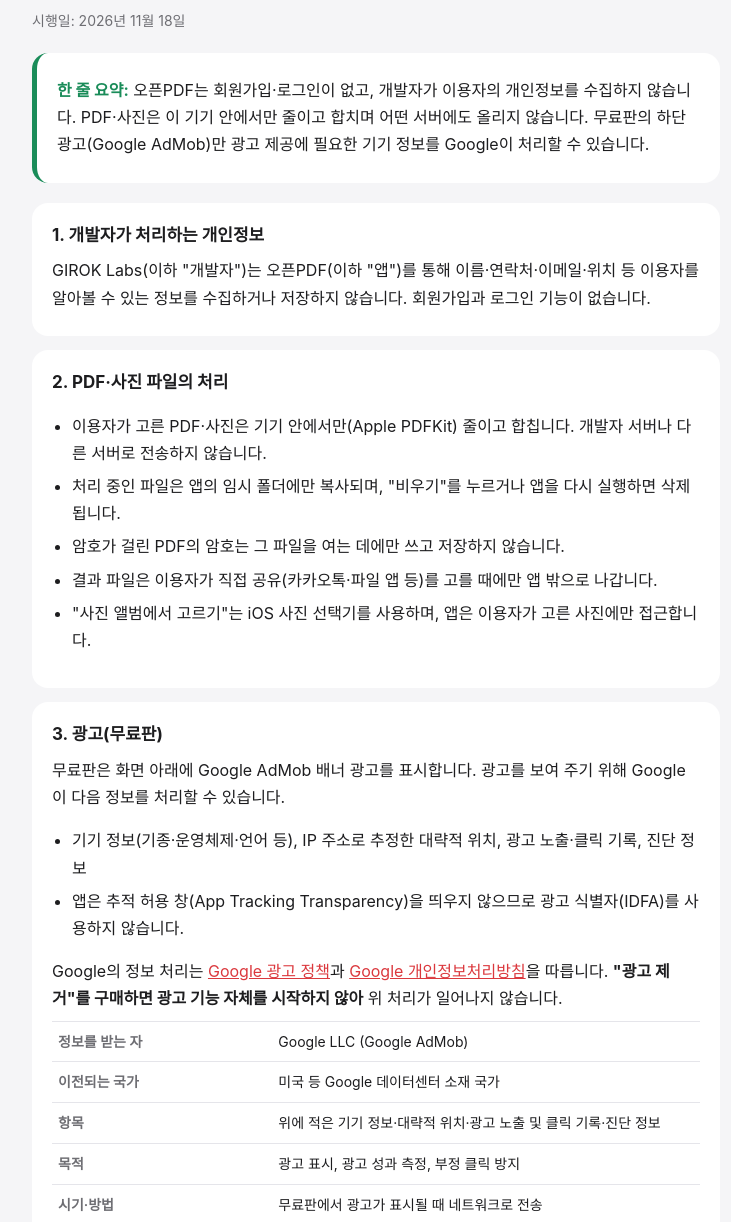
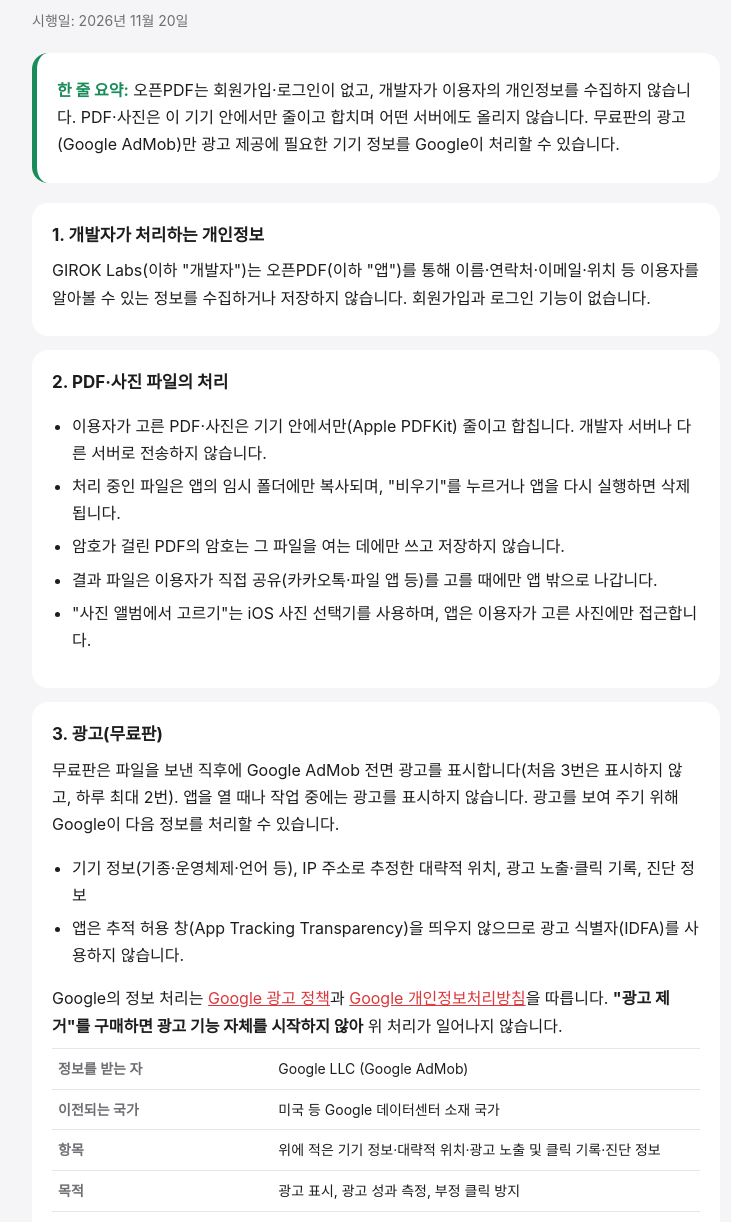
Before and after one commit to giroklabs/giroklabs.github.io, a plain HTML site: page openpdf/privacy.html in a window 1280 px wide. Shown: the part 71-1293 px from the top of the page, without its empty margins (264-995 px from the left). Drawn offline with Linux system fonts and the light colour scheme.

Commit message:
오픈PDF 처리방침: 광고 방식 변경(보내기 직후 전면 광고), 시행일 2026-11-20
Co-Authored-By: Claude Opus 5.5 <noreply@anthropic.com>

```diff
--- a/openpdf/privacy.html
+++ b/openpdf/privacy.html
@@ -28,10 +28,10 @@
 <body>
 <main>
   <h1><span class="o">오</span>픈PDF 개인정보 처리방침</h1>
-  <div class="date">시행일: 2026년 11월 18일</div>
+  <div class="date">시행일: 2026년 11월 20일</div>
 
   <div class="summary">
-    <p><strong>한 줄 요약:</strong> 오픈PDF는 회원가입·로그인이 없고, 개발자가 이용자의 개인정보를 수집하지 않습니다. PDF·사진은 이 기기 안에서만 줄이고 합치며 어떤 서버에도 올리지 않습니다. 무료판의 하단 광고(Google AdMob)만 광고 제공에 필요한 기기 정보를 Google이 처리할 수 있습니다.</p>
+    <p><strong>한 줄 요약:</strong> 오픈PDF는 회원가입·로그인이 없고, 개발자가 이용자의 개인정보를 수집하지 않습니다. PDF·사진은 이 기기 안에서만 줄이고 합치며 어떤 서버에도 올리지 않습니다. 무료판의 광고(Google AdMob)만 광고 제공에 필요한 기기 정보를 Google이 처리할 수 있습니다.</p>
   </div>
 
   <section>
@@ -52,7 +52,7 @@
 
   <section>
     <h2>3. 광고(무료판)</h2>
-    <p>무료판은 화면 아래에 Google AdMob 배너 광고를 표시합니다. 광고를 보여 주기 위해 Google이 다음 정보를 처리할 수 있습니다.</p>
+    <p>무료판은 파일을 보낸 직후에 Google AdMob 전면 광고를 표시합니다(처음 3번은 표시하지 않고, 하루 최대 2번). 앱을 열 때나 작업 중에는 광고를 표시하지 않습니다. 광고를 보여 주기 위해 Google이 다음 정보를 처리할 수 있습니다.</p>
     <ul>
       <li>기기 정보(기종·운영체제·언어 등), IP 주소로 추정한 대략적 위치, 광고 노출·클릭 기록, 진단 정보</li>
       <li>앱은 추적 허용 창(App Tracking Transparency)을 띄우지 않으므로 광고 식별자(IDFA)를 사용하지 않습니다.</li>
@@ -63,7 +63,7 @@
       <tr><th>이전되는 국가</th><td>미국 등 Google 데이터센터 소재 국가</td></tr>
       <tr><th>항목</th><td>위에 적은 기기 정보·대략적 위치·광고 노출 및 클릭 기록·진단 정보</td></tr>
       <tr><th>목적</th><td>광고 표시, 광고 성과 측정, 부정 클릭 방지</td></tr>
-      <tr><th>시기·방법</th><td>무료판에서 광고가 표시될 때 네트워크로 전송</td></tr>
+      <tr><th>시기·방법</th><td>무료판에서 광고를 미리 받아 두거나 표시할 때 네트워크로 전송</td></tr>
       <tr><th>보유 기간</th><td>Google 정책에 따름</td></tr>
       <tr><th>거부 방법</th><td>"광고 제거" 구매, 또는 앱 사용 중단. 거부해도 앱의 줄이기·합치기 기능은 그대로 쓸 수 있습니다.</td></tr>
     </table>
@@ -89,7 +89,7 @@
     <p>개발자는 이용자의 개인정보를 보관하지 않으므로 열람·정정·삭제할 정보가 없습니다. 개인정보와 관련한 문의·불만은 아래로 연락해 주시면 지체 없이 답변드립니다.</p>
     <table>
       <tr><th>개인정보 보호책임자</th><td>GIROK Labs 개발 담당</td></tr>
-      <tr><th>연락처</th><td><a href="mailto:giroklabs@gmail.com">giroklabs@gmail.com</a></td></tr>
+      <tr><th>연락처</th><td><a href="mailto:greego86@naver.com">greego86@naver.com</a></td></tr>
     </table>
   </section>
 
@@ -105,7 +105,7 @@
 
   <section>
     <h2>9. 처리방침의 변경</h2>
-    <p>이 처리방침은 2026년 11월 18일부터 적용됩니다. 내용이 바뀌면 이 페이지에 시행일과 함께 알립니다.</p>
+    <p>이 처리방침은 2026년 11월 20일부터 적용됩니다. 내용이 바뀌면 이 페이지에 시행일과 함께 알립니다.</p>
   </section>
 </main>
 </body>
```
